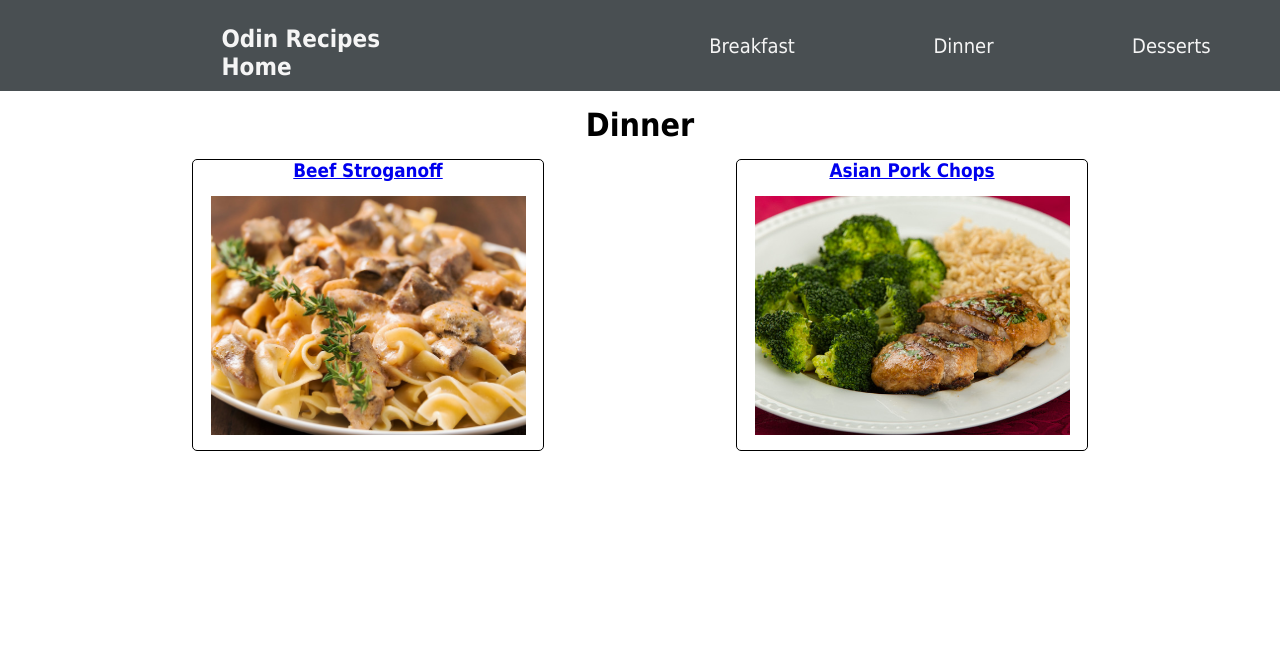
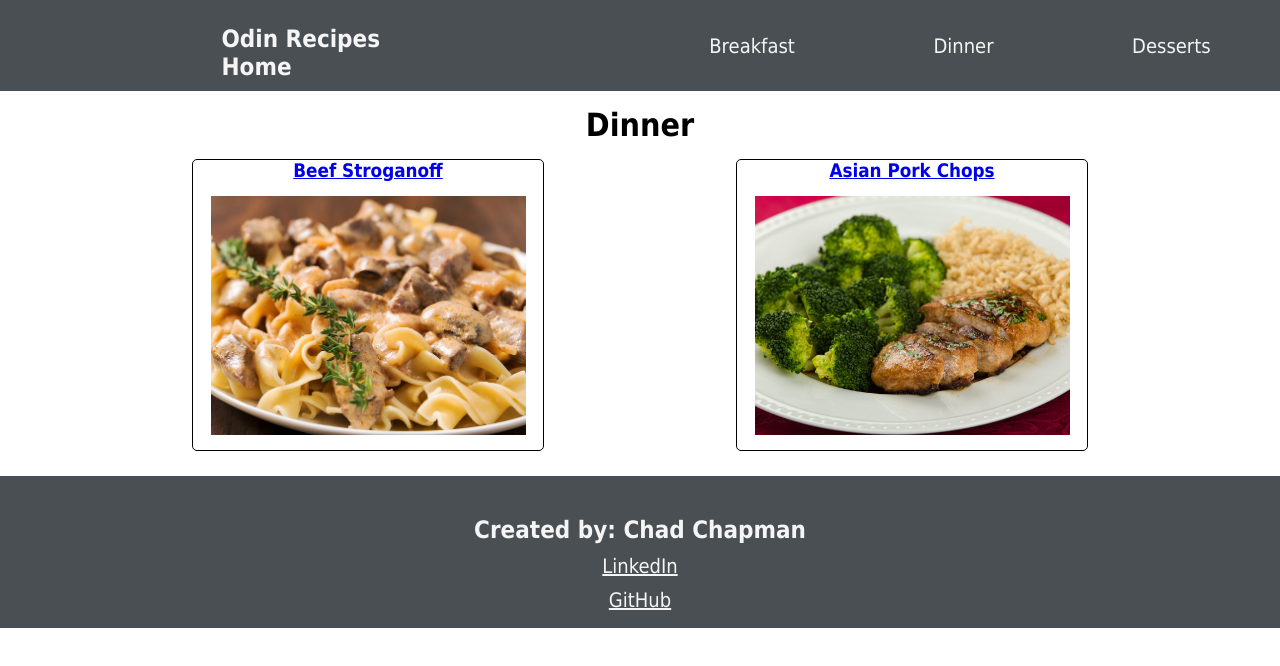
Before and after one commit to chapmancbVCU/odin-recipes, a React (Vite) app: page /#/dinner in a window 1280 px wide. Shown: the top 666 px of the page. Built offline with nearby package versions, Linux system fonts and the light colour scheme.

Commit message:
Brought back footer.  Removed code that made footer occupy bottom of page.

```diff
--- a/src/App.css
+++ b/src/App.css
@@ -22,7 +22,6 @@ body {
 }
 
 .footer {
-   position: fixed;
    bottom: 0;
    width: 100%;
 
--- a/src/App.tsx
+++ b/src/App.tsx
@@ -28,7 +28,7 @@ function App() {
                     <Route path="/desserts" element={<Desserts />} />
                     <Route path="/recipe/:id" element={<Recipe />} />
                 </Routes>
-                {/* <Footer /> */}
+                <Footer />
             </div>
         </HashRouter>
     )
```
